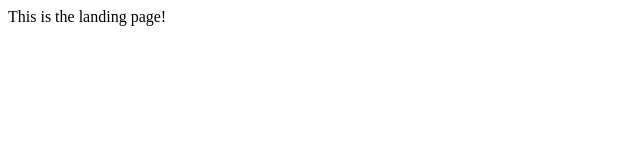
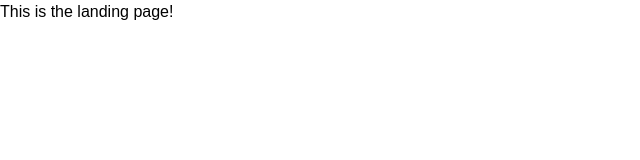
Before and after one commit to Kephass/dribbble-clone, a Next.js app: page / in a window 1280 px wide. Shown: the top 160 px of the page, without its empty margins (0-640 px from the left). Built offline with nearby package versions, Linux system fonts and the light colour scheme.

Commit message:
added theme file + abillity to use Chakra UI

```diff
--- /dev/null
+++ b/pages/_app.jsx
@@ -0,0 +1,12 @@
+import { ChakraProvider } from '@chakra-ui/react'
+import theme from '../theme'
+
+function MyApp({ Component, pageProps }) {
+  return (
+    <ChakraProvider theme={theme}>
+      <Component {...pageProps} />
+    </ChakraProvider>
+  )
+}
+
+export default MyApp
--- /dev/null
+++ b/theme.js
@@ -0,0 +1,67 @@
+import { extendTheme } from '@chakra-ui/react'
+
+const theme = extendTheme({
+  colors: {
+    transparent: 'transparent',
+    black: '#000',
+    white: '#fff',
+    gray: '#f7fafc',
+  },
+  fonts: {
+    heading: 'Barlow, sans-serif',
+    body: 'Barlow, sans-serif',
+  },
+  fontSizes: {
+    xs: '0.75rem',
+    sm: '0.875rem',
+    md: '1rem',
+    lg: '1.125rem',
+    xl: '1.25rem',
+    '2xl': '1.5rem',
+    '3xl': '1.875rem',
+    '4xl': '2.25rem',
+    '5xl': '3rem',
+    '6xl': '3.75rem',
+    '7xl': '4.5rem',
+    '8xl': '6rem',
+    '9xl': '8rem',
+  },
+  fontWeights: {
+    hairline: 100,
+    thin: 200,
+    light: 300,
+    normal: 400,
+    medium: 500,
+    semibold: 600,
+    bold: 700,
+    extrabold: 800,
+    black: 900,
+  },
+  lineHeights: {
+    normal: 'normal',
+    none: 1,
+    shorter: 1.25,
+    short: 1.375,
+    base: 1.5,
+    tall: 1.625,
+    taller: '2',
+    3: '.75rem',
+    4: '1rem',
+    5: '1.25rem',
+    6: '1.5rem',
+    7: '1.75rem',
+    8: '2rem',
+    9: '2.25rem',
+    10: '2.5rem',
+  },
+  letterSpacings: {
+    tighter: '-0.05em',
+    tight: '-0.025em',
+    normal: '0',
+    wide: '0.025em',
+    wider: '0.05em',
+    widest: '0.1em',
+  },
+})
+
+export default theme
```
